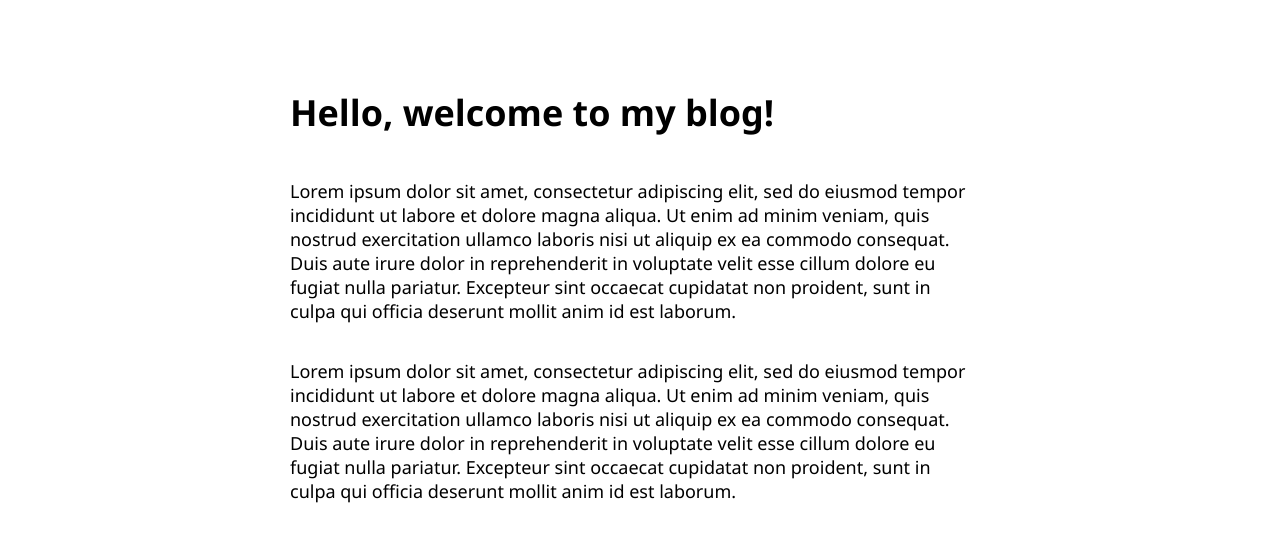
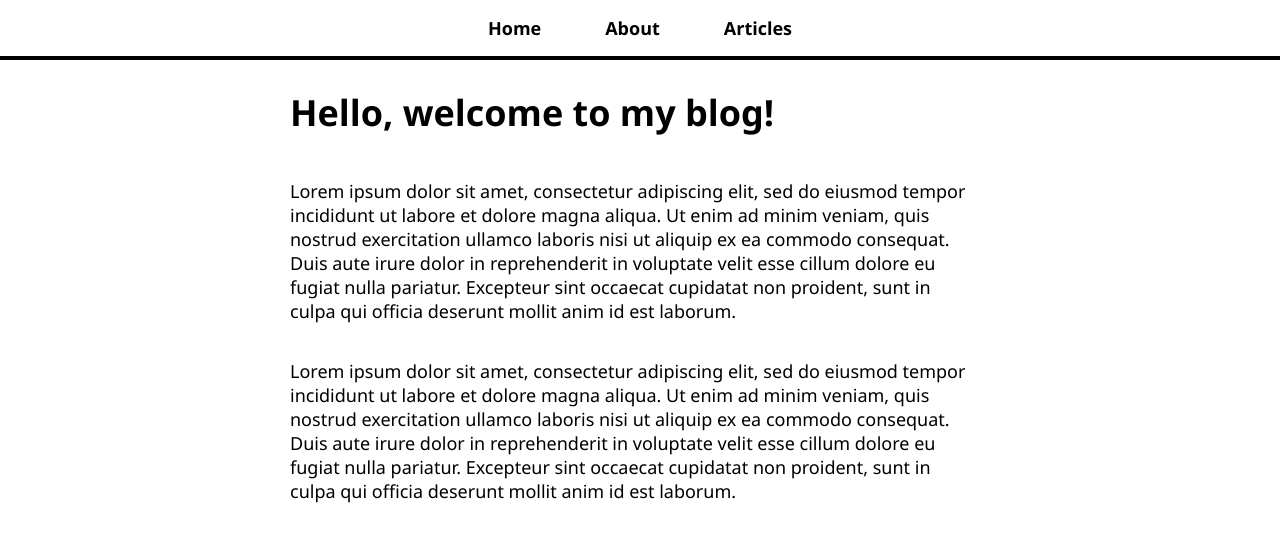
Before and after one commit to Cerebrovinny/cerebrovinny_blog, a React (Create React App) app: page / in a window 1280 px wide. Shown: the top 542 px of the page. Built offline with nearby package versions, Linux system fonts and the light colour scheme.

Commit message:
added NavBar

```diff
--- a/src/App.js
+++ b/src/App.js
@@ -8,12 +8,14 @@
 import AboutPage from './pages/AboutPage';
 import ArticlesList from './pages/ArticlesList';
 import ArticlePage from './pages/ArticlePage';
+import NavBar from './NavBar';
 
 class App extends Component {
   render() {
     return (
       <Router>
        <div className="App">
+         <NavBar />
          <div id="page-body">
          <Route path="/" component={HomePage} exact />
          <Route path="/about" component={AboutPage} />
--- /dev/null
+++ b/src/NavBar.js
@@ -0,0 +1,20 @@
+import React from 'react';
+import { Link } from 'react-router-dom';
+
+const NavBar = () => (
+        <nav>
+            <ul>
+                <li>
+                    <Link to="/">Home</Link>
+                </li>
+                <li>
+                    <Link to="/about">About</Link>
+                </li>
+                <li>
+                    <Link to="/articles-list">Articles</Link>
+                </li>
+            </ul>
+        </nav>
+);
+
+export default NavBar;
```
